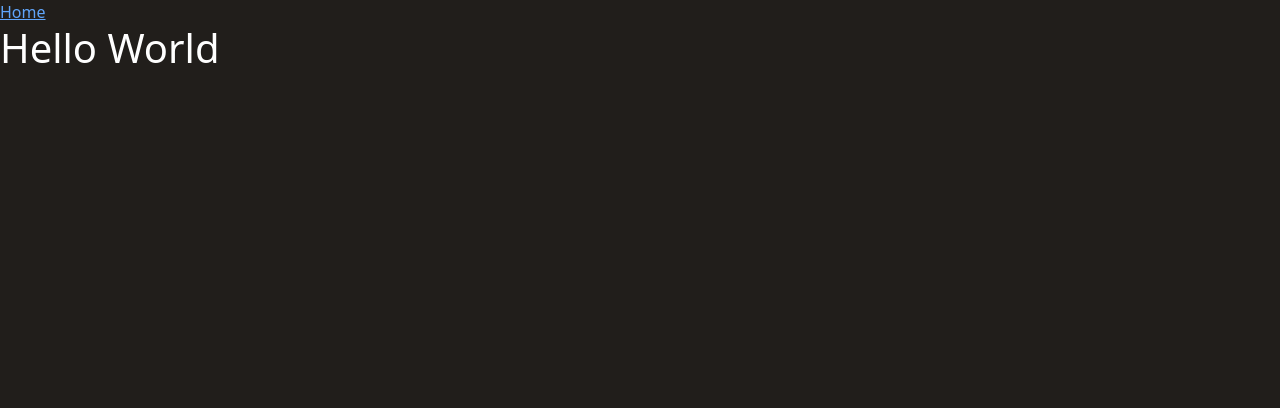
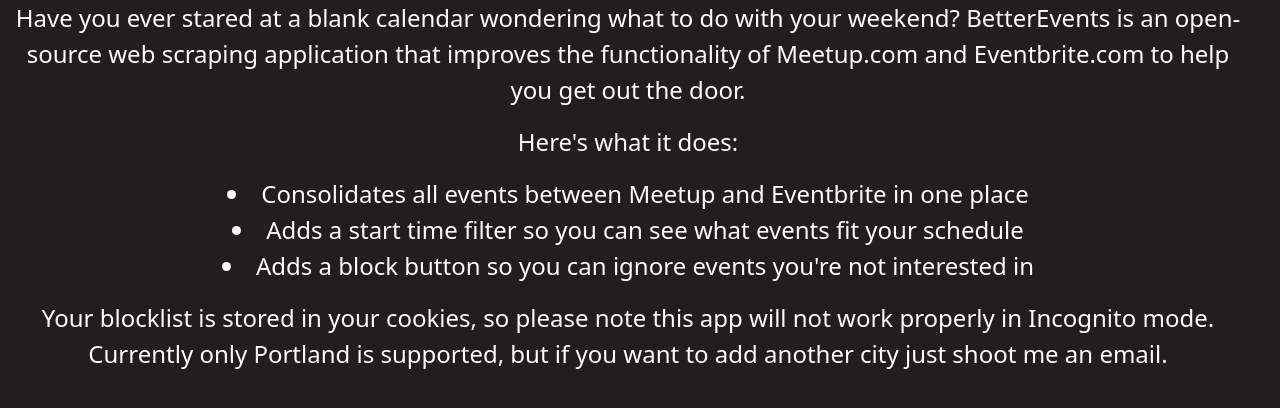
Before and after one commit to willmharris7/will-harris-website, a React (Vite) app: page /betterevents in a window 1280 px wide. Shown: the top 408 px of the page. Built offline with nearby package versions, Linux system fonts and the light colour scheme.

Commit message:
tutorial text in place

```diff
--- a/src/BetterEvents.tsx
+++ b/src/BetterEvents.tsx
@@ -1,10 +1,35 @@
-import { Link } from 'react-router-dom'
+// import { Link } from 'react-router-dom'
+import { Row, Col } from 'react-bootstrap'
 
 function BetterEvents() {
   return (
-    <div>
-      <Link to="/">Home</Link>
-      <h1>Hello World</h1>
+    <div className="container-fluid text-center fs-4">
+      <Row data-id="tutorial">
+        <Row>
+          <p>
+            Have you ever stared at a blank calendar wondering what to do with your weekend?
+            BetterEvents is an open-source web scraping application that improves the functionality of Meetup.com and Eventbrite.com to help you get out the door.
+          </p>
+        </Row>
+        <Row>
+          <p>Here's what it does:</p>
+          <ul style={{listStylePosition: 'inside'}}>
+            <li>Consolidates all events between Meetup and Eventbrite in one place</li>
+            <li>Adds a start time filter so you can see what events fit your schedule</li>
+            <li>Adds a block button so you can ignore events you're not interested in</li>
+          </ul>
+        </Row>
+        <Row>
+          <p>
+            Your blocklist is stored in your cookies, so please note this app will not work properly in Incognito mode.
+            Currently only Portland is supported, but if you want to add another city just shoot me an email.
+          </p>
+        </Row>
+      </Row>
+      <Row data-id="ui"></Row>
+      <Row data-id="get-events"></Row>
+      <Row data-id="meetup"></Row>
+      <Row data-id="eventbrite"></Row>
     </div>
   )
 }
```
